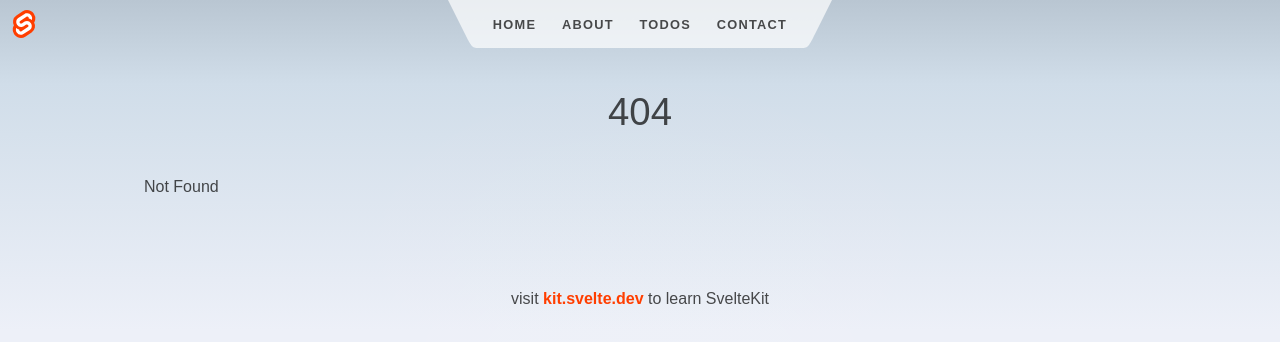
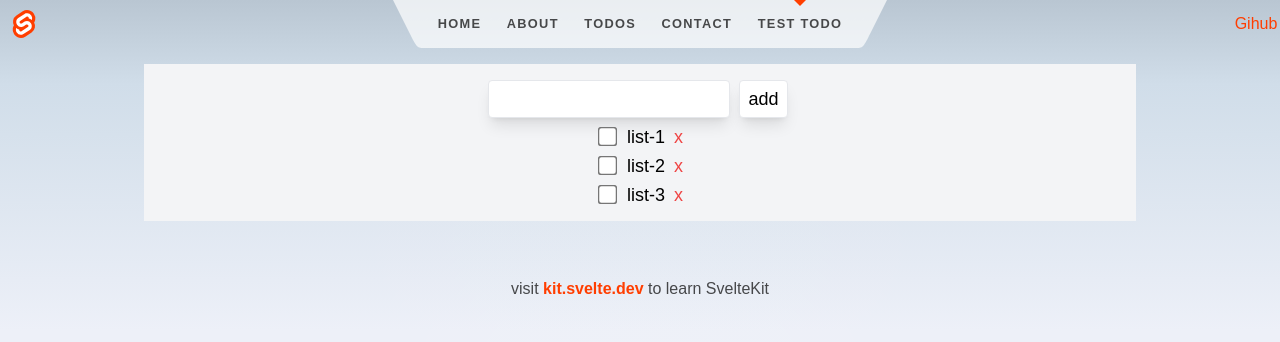
Before and after one commit to Arikato111/learn-sveltekit, a SvelteKit app: page /testtodo in a window 1280 px wide. Before the commit this address had no page. Shown: the top 342 px of the page. Built offline with nearby package versions, Linux system fonts and the light colour scheme.

Commit message:
try to create todolist

```diff
--- /dev/null
+++ b/postcss.config.cjs
@@ -0,0 +1,13 @@
+const tailwindcss = require("tailwindcss");
+const autoprefixer = require("autoprefixer");
+
+const config = {
+  plugins: [
+    //Some plugins, like tailwindcss/nesting, need to run before Tailwind,
+    tailwindcss(),
+    //But others, like autoprefixer, need to run after,
+    autoprefixer,
+  ],
+};
+
+module.exports = config;
--- a/src/app.css
+++ b/src/app.css
@@ -1,9 +1,13 @@
-@import '@fontsource/fira-mono';
+/* Write your global styles here, in PostCSS syntax */
+
+@import "@fontsource/fira-mono";
+
+@tailwind base;
 
 :root {
-	font-family: Arial, -apple-system, BlinkMacSystemFont, 'Segoe UI', Roboto, Oxygen, Ubuntu,
-		Cantarell, 'Open Sans', 'Helvetica Neue', sans-serif;
-	--font-mono: 'Fira Mono', monospace;
+  font-family: Arial, -apple-system, BlinkMacSystemFont, "Segoe UI", Roboto,
+    Oxygen, Ubuntu, Cantarell, "Open Sans", "Helvetica Neue", sans-serif;
+  --font-mono: "Fira Mono", monospace;
   --pure-white: #ffffff;
   --primary-color: #b9c6d2;
   --secondary-color: #d0dde9;
@@ -29,7 +33,7 @@ body {
 }
 
 body::before {
-	content: '';
+  content: "";
   width: 80vw;
   height: 100vh;
   position: absolute;
@@ -105,3 +109,7 @@ button:focus:not(:focus-visible) {
     font-size: 2.4rem;
   }
 }
+
+@tailwind components;
+
+@tailwind utilities;
--- a/src/lib/header/Header.svelte
+++ b/src/lib/header/Header.svelte
@@ -26,7 +26,9 @@
 			</li>
 			<li class:active={$page.url.pathname == '/contact'}>
 				<a href="/contact">Contact</a>
-
+			</li>
+			<li class:active={$page.url.pathname == '/testtodo'}>
+				<a href="/testtodo">Test Todo</a>
 			</li>
 		</ul>
 		<svg viewBox="0 0 2 3" aria-hidden="true">
@@ -34,8 +36,8 @@
 		</svg>
 	</nav>
 
-	<div class="corner">
-		<!-- TODO put something else here? github link? -->
+	<div class="corner p-1">
+		<a target="_blank" href="https://github.com/Arikato111/learn-sveltekit">Gihub</a>
 	</div>
 </header>
 
--- /dev/null
+++ b/src/routes/contact/+page.js
@@ -0,0 +1 @@
+export const prerender = true;
--- a/src/routes/contact/+page.svelte
+++ b/src/routes/contact/+page.svelte
@@ -8,7 +8,7 @@
 </svelte:head>
 
 <div>
-    <h1>Just Contact page</h1>
+    <h1>Try: use API with axios</h1>
     <hr>
     <Chucknorris />
 </div>
--- a/src/routes/contact/Chucknorris.svelte
+++ b/src/routes/contact/Chucknorris.svelte
@@ -12,32 +12,10 @@
   fetchApi();
 </script>
 
-<div class="box">
-  <div class="content">{data}</div>
-  <button on:click={fetchApi}>Refresh</button>
+<div class="text-center m-3">
+  <button class="p-2 border-2 rounded bg-blue-300 text-white shadow-slate-600 shadow-md active:translate-y-1 transition-all active:shadow-none" on:click={fetchApi}>Refresh</button>
+  <div class="m-3 text-lg text-slate-600">{data}</div>
 </div>
 
 <style>
-  .box {
-    text-align: center;
-    background-color: #f2f2f2;
-    padding: 7px;
-    border-radius: 4px;
-  }
-  .content {
-    margin: 10px;
-  }
-  button {
-    padding: 7px;
-    /* border: 1px solid gray; */
-    border: none;
-    border-radius: 4px;
-    box-shadow: 0 2px 3px 1px gray;
-    transition: .2s;
-}
-button:active {
-    box-shadow: none;
-    transform: translate(0, 4px);
-    transition: .2s;
-  }
 </style>
--- /dev/null
+++ b/src/routes/testtodo/+page.js
@@ -0,0 +1 @@
+export const prerender = true;
--- /dev/null
+++ b/src/routes/testtodo/+page.svelte
@@ -0,0 +1,62 @@
+<script>
+  let todoList = [
+    { title: "list-1", done: false },
+    { title: "list-2", done: false },
+    { title: "list-3", done: false },
+  ];
+  let getError = "";
+  let input = "";
+  function addTodolist() {
+    // @ts-ignore
+    if (todoList.filter(value => value.title === input).length > 0 || input.length < 1) {
+      getError = "Can not add todolist"
+      return 0;
+    }
+    todoList = [
+      ...todoList,
+      {
+        title: input,
+        done: false,
+      },
+    ];
+  }
+  /**
+   * @param {string} title_del
+   */
+  function removeTodolist(title_del) {
+    todoList = todoList.filter((value) => value.title !== title_del);
+  }
+</script>
+
+<div class="bg-gray-100 p-3 text-lg text-center">
+  <div class="text-rose-600">{getError}</div>
+  <div>
+    <input
+      class="bg-white shadow-lg border rounded focus:outline-none p-1"
+      type="text"
+      bind:value={input}
+    />
+    <button class="m-1 border shadow-lg py-1 px-2 bg-white rounded hover:text-slate-600" on:click={addTodolist}>add</button>
+  </div>
+  {#each todoList as list}
+    <div>
+      <input
+      class="scale-150 m-2"
+        type="checkbox"
+        bind:checked={list.done}
+        on:change={(e) => console.log(e)}
+      />
+      {#if list.done}
+        <strike>
+          {list.title}
+        </strike>
+      {:else}
+        {list.title}
+      {/if}
+      <span
+        class="mx-1 text-red-500 cursor-pointer"
+        on:click={() => removeTodolist(list.title)}>x</span
+      >
+    </div>
+  {/each}
+</div>
--- a/svelte.config.js
+++ b/svelte.config.js
@@ -1,10 +1,17 @@
-import adapter from '@sveltejs/adapter-auto';
+import preprocess from "svelte-preprocess";
+import adapter from "@sveltejs/adapter-auto";
 
 /** @type {import('@sveltejs/kit').Config} */
 const config = {
-	kit: {
-		adapter: adapter()
-	}
+  kit: {
+    adapter: adapter(),
+  },
+
+  preprocess: [
+    preprocess({
+      postcss: true,
+    }),
+  ],
 };
 
 export default config;
--- /dev/null
+++ b/tailwind.config.cjs
@@ -0,0 +1,11 @@
+const config = {
+  content: ["./src/**/*.{html,js,svelte,ts}"],
+
+  theme: {
+    extend: {},
+  },
+
+  plugins: [],
+};
+
+module.exports = config;
```
Also changed, not shown: package.json (+6 -1 lines), 1 other file (tests, documents, lock files or other folders). Lines whose indentation alone changed are shown as unchanged.
